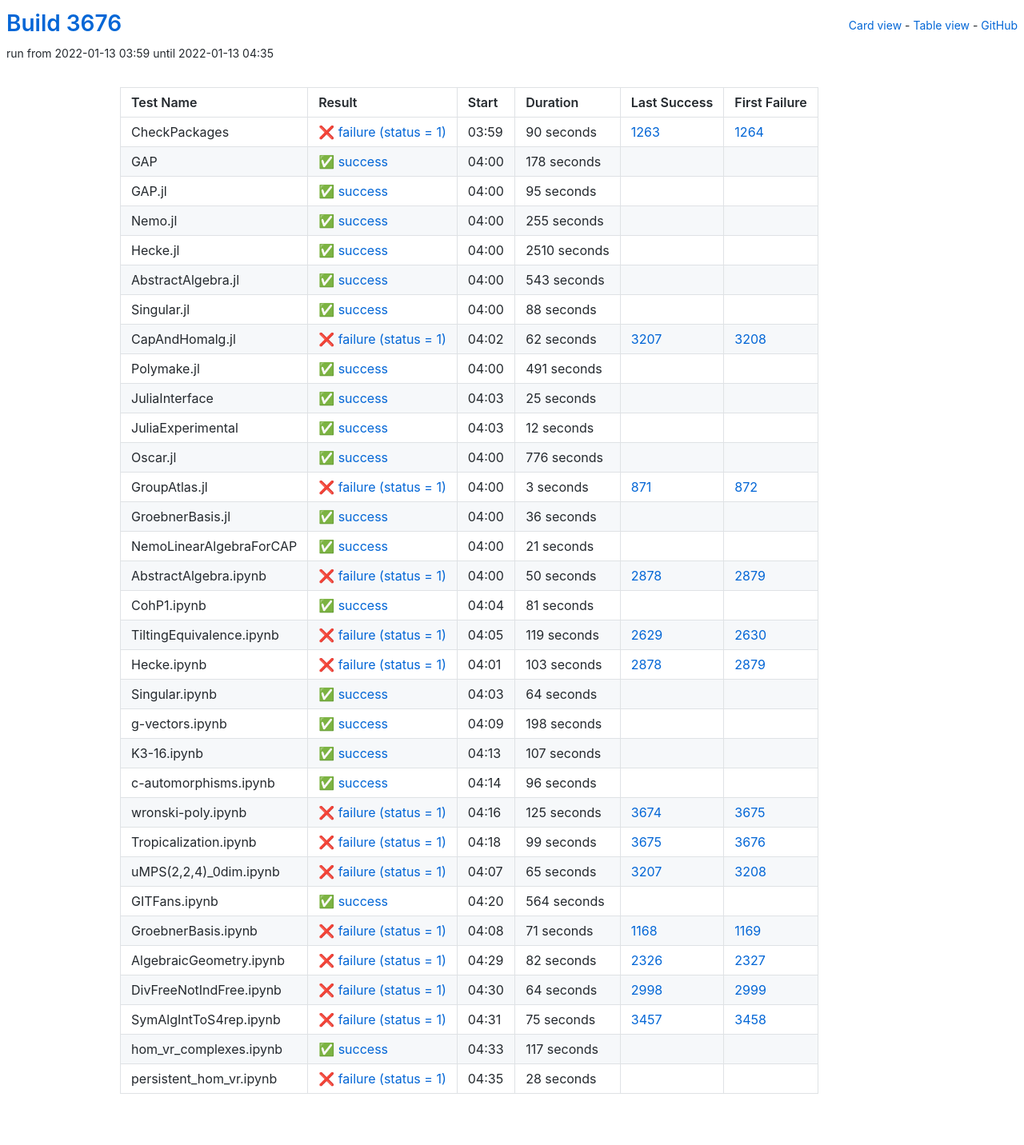
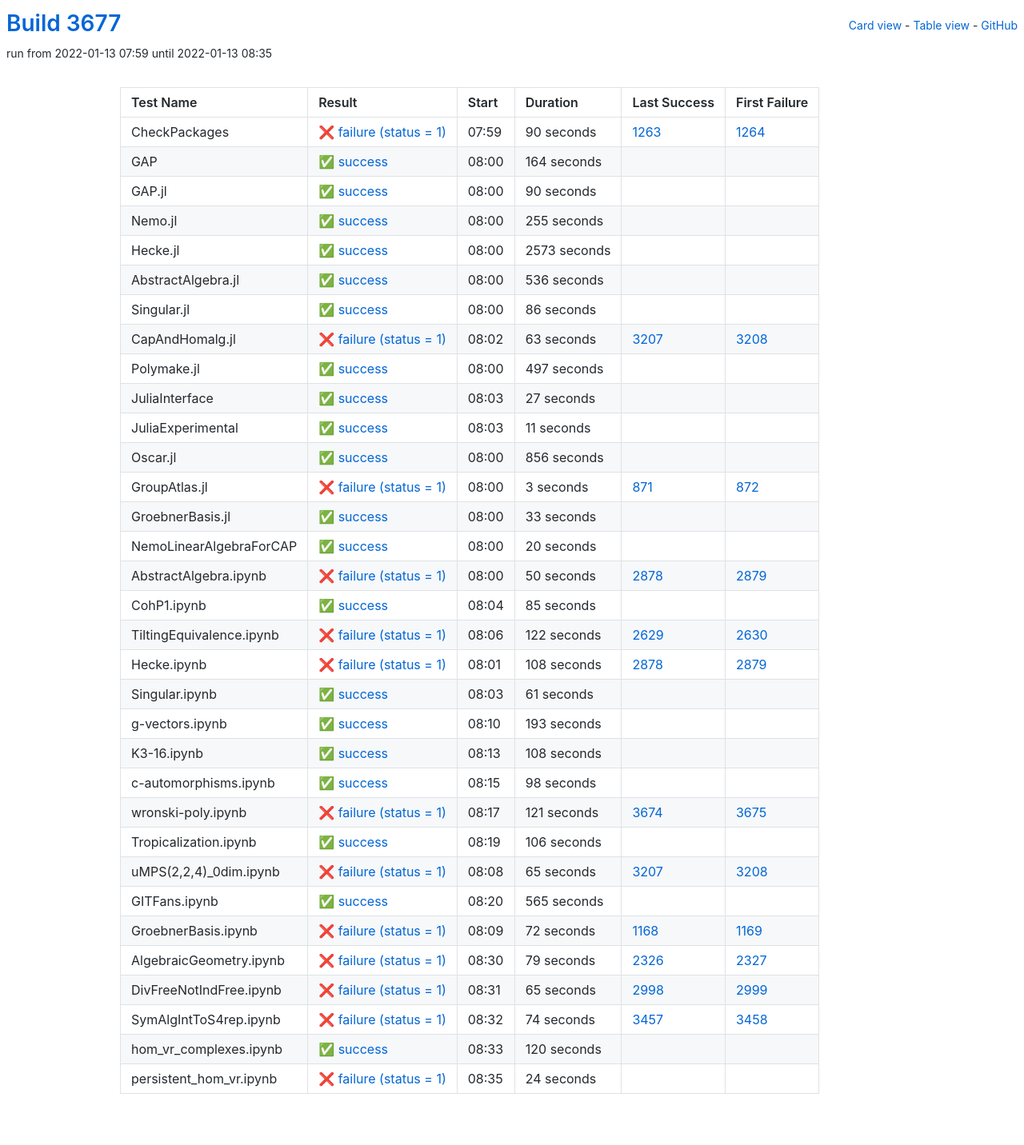
Before and after one commit to oscar-system/oscar-ci-status-stable, a Jekyll site: the page built from table.html, in a window 1280 px wide. Shown: the whole page at 80% size. Built offline with Jekyll 4.4.1, drawn with Linux system fonts in a browser that asks for light colours.

Commit message:
Build #3677

```diff
--- a/_data/ci.yml
+++ b/_data/ci.yml
@@ -1,6 +1,6 @@
 ---
-build: 3676
-build_url: https://oscarci.mathematik.uni-kl.de/job/oscar-stable/3676/
+build: 3677
+build_url: https://oscarci.mathematik.uni-kl.de/job/oscar-stable/3677/
 job: oscar-stable
 organization: oscar-system
 repo: oscar-ci-status-stable
@@ -8,8 +8,8 @@ repourl: https://github.com/oscar-system/oscar-ci-status-stable
 tests:
 - name: CheckPackages
   id: checkpackages
-  log: https://oscarci.mathematik.uni-kl.de/job/oscar-stable/3676/artifact/logs/build-3676/CheckPackages.log
-  start: 2022-01-13 03:59
+  log: https://oscarci.mathematik.uni-kl.de/job/oscar-stable/3677/artifact/logs/build-3677/CheckPackages.log
+  start: 2022-01-13 07:59
   success: false
   exitcode: 1
   status: failure
@@ -20,32 +20,32 @@ tests:
   first_failure_url: https://oscarci.mathematik.uni-kl.de/job/oscar-stable/1264/
 - name: GAP
   id: gap
-  log: https://oscarci.mathematik.uni-kl.de/job/oscar-stable/3676/artifact/logs/build-3676/GAP.log
-  start: 2022-01-13 04:00
+  log: https://oscarci.mathematik.uni-kl.de/job/oscar-stable/3677/artifact/logs/build-3677/GAP.log
+  start: 2022-01-13 08:00
   success: true
   exitcode: 0
   status: success
-  duration: 178
+  duration: 164
   last_success: false
   last_success_url:
   first_failure: false
   first_failure_url:
 - name: GAP.jl
   id: gap-jl
-  log: https://oscarci.mathematik.uni-kl.de/job/oscar-stable/3676/artifact/logs/build-3676/GAP.jl.log
-  start: 2022-01-13 04:00
+  log: https://oscarci.mathematik.uni-kl.de/job/oscar-stable/3677/artifact/logs/build-3677/GAP.jl.log
+  start: 2022-01-13 08:00
   success: true
   exitcode: 0
   status: success
-  duration: 95
+  duration: 90
   last_success: false
   last_success_url:
   first_failure: false
   first_failure_url:
 - name: Nemo.jl
   id: nemo-jl
-  log: https://oscarci.mathematik.uni-kl.de/job/oscar-stable/3676/artifact/logs/build-3676/Nemo.jl.log
-  start: 2022-01-13 04:00
+  log: https://oscarci.mathematik.uni-kl.de/job/oscar-stable/3677/artifact/logs/build-3677/Nemo.jl.log
+  start: 2022-01-13 08:00
   success: true
   exitcode: 0
   status: success
@@ -56,104 +56,104 @@ tests:
   first_failure_url:
 - name: Hecke.jl
   id: hecke-jl
-  log: https://oscarci.mathematik.uni-kl.de/job/oscar-stable/3676/artifact/logs/build-3676/Hecke.jl.log
-  start: 2022-01-13 04:00
+  log: https://oscarci.mathematik.uni-kl.de/job/oscar-stable/3677/artifact/logs/build-3677/Hecke.jl.log
+  start: 2022-01-13 08:00
   success: true
   exitcode: 0
   status: success
-  duration: 2510
+  duration: 2573
   last_success: false
   last_success_url:
   first_failure: false
   first_failure_url:
 - name: AbstractAlgebra.jl
   id: abstractalgebra-jl
-  log: https://oscarci.mathematik.uni-kl.de/job/oscar-stable/3676/artifact/logs/build-3676/AbstractAlgebra.jl.log
-  start: 2022-01-13 04:00
+  log: https://oscarci.mathematik.uni-kl.de/job/oscar-stable/3677/artifact/logs/build-3677/AbstractAlgebra.jl.log
+  start: 2022-01-13 08:00
   success: true
   exitcode: 0
   status: success
-  duration: 543
+  duration: 536
   last_success: false
   last_success_url:
   first_failure: false
   first_failure_url:
 - name: Singular.jl
   id: singular-jl
-  log: https://oscarci.mathematik.uni-kl.de/job/oscar-stable/3676/artifact/logs/build-3676/Singular.jl.log
-  start: 2022-01-13 04:00
+  log: https://oscarci.mathematik.uni-kl.de/job/oscar-stable/3677/artifact/logs/build-3677/Singular.jl.log
+  start: 2022-01-13 08:00
   success: true
   exitcode: 0
   status: success
-  duration: 88
+  duration: 86
   last_success: false
   last_success_url:
   first_failure: false
   first_failure_url:
 - name: CapAndHomalg.jl
   id: capandhomalg-jl
-  log: https://oscarci.mathematik.uni-kl.de/job/oscar-stable/3676/artifact/logs/build-3676/CapAndHomalg.jl.log
-  start: 2022-01-13 04:02
+  log: https://oscarci.mathematik.uni-kl.de/job/oscar-stable/3677/artifact/logs/build-3677/CapAndHomalg.jl.log
+  start: 2022-01-13 08:02
   success: false
   exitcode: 1
   status: failure
-  duration: 62
+  duration: 63
   last_success: 3207
   last_success_url: https://oscarci.mathematik.uni-kl.de/job/oscar-stable/3207/
   first_failure: 3208
   first_failure_url: https://oscarci.mathematik.uni-kl.de/job/oscar-stable/3208/
 - name: Polymake.jl
   id: polymake-jl
-  log: https://oscarci.mathematik.uni-kl.de/job/oscar-stable/3676/artifact/logs/build-3676/Polymake.jl.log
-  start: 2022-01-13 04:00
+  log: https://oscarci.mathematik.uni-kl.de/job/oscar-stable/3677/artifact/logs/build-3677/Polymake.jl.log
+  start: 2022-01-13 08:00
   success: true
   exitcode: 0
   status: success
-  duration: 491
+  duration: 497
   last_success: false
   last_success_url:
   first_failure: false
   first_failure_url:
 - name: JuliaInterface
   id: juliainterface
-  log: https://oscarci.mathematik.uni-kl.de/job/oscar-stable/3676/artifact/logs/build-3676/JuliaInterface.log
-  start: 2022-01-13 04:03
+  log: https://oscarci.mathematik.uni-kl.de/job/oscar-stable/3677/artifact/logs/build-3677/JuliaInterface.log
+  start: 2022-01-13 08:03
   success: true
   exitcode: 0
   status: success
-  duration: 25
+  duration: 27
   last_success: false
   last_success_url:
   first_failure: false
   first_failure_url:
 - name: JuliaExperimental
   id: juliaexperimental
-  log: https://oscarci.mathematik.uni-kl.de/job/oscar-stable/3676/artifact/logs/build-3676/JuliaExperimental.log
-  start: 2022-01-13 04:03
+  log: https://oscarci.mathematik.uni-kl.de/job/oscar-stable/3677/artifact/logs/build-3677/JuliaExperimental.log
+  start: 2022-01-13 08:03
   success: true
   exitcode: 0
   status: success
-  duration: 12
+  duration: 11
   last_success: false
   last_success_url:
   first_failure: false
   first_failure_url:
 - name: Oscar.jl
   id: oscar-jl
-  log: https://oscarci.mathematik.uni-kl.de/job/oscar-stable/3676/artifact/logs/build-3676/Oscar.jl.log
-  start: 2022-01-13 04:00
+  log: https://oscarci.mathematik.uni-kl.de/job/oscar-stable/3677/artifact/logs/build-3677/Oscar.jl.log
+  start: 2022-01-13 08:00
   success: true
   exitcode: 0
   status: success
-  duration: 776
+  duration: 856
   last_success: false
   last_success_url:
   first_failure: false
   first_failure_url:
 - name: GroupAtlas.jl
   id: groupatlas-jl
-  log: https://oscarci.mathematik.uni-kl.de/job/oscar-stable/3676/artifact/logs/build-3676/GroupAtlas.jl.log
-  start: 2022-01-13 04:00
+  log: https://oscarci.mathematik.uni-kl.de/job/oscar-stable/3677/artifact/logs/build-3677/GroupAtlas.jl.log
+  start: 2022-01-13 08:00
   success: false
   exitcode: 1
   status: failure
@@ -164,32 +164,32 @@ tests:
   first_failure_url: https://oscarci.mathematik.uni-kl.de/job/oscar-stable/872/
 - name: GroebnerBasis.jl
   id: groebnerbasis-jl
-  log: https://oscarci.mathematik.uni-kl.de/job/oscar-stable/3676/artifact/logs/build-3676/GroebnerBasis.jl.log
-  start: 2022-01-13 04:00
+  log: https://oscarci.mathematik.uni-kl.de/job/oscar-stable/3677/artifact/logs/build-3677/GroebnerBasis.jl.log
+  start: 2022-01-13 08:00
   success: true
   exitcode: 0
   status: success
-  duration: 36
+  duration: 33
   last_success: false
   last_success_url:
   first_failure: false
   first_failure_url:
 - name: NemoLinearAlgebraForCAP
   id: nemolinearalgebraforcap
-  log: https://oscarci.mathematik.uni-kl.de/job/oscar-stable/3676/artifact/logs/build-3676/NemoLinearAlgebraForCAP.log
-  start: 2022-01-13 04:00
+  log: https://oscarci.mathematik.uni-kl.de/job/oscar-stable/3677/artifact/logs/build-3677/NemoLinearAlgebraForCAP.log
+  start: 2022-01-13 08:00
   success: true
   exitcode: 0
   status: success
-  duration: 21
+  duration: 20
   last_success: false
   last_success_url:
   first_failure: false
   first_failure_url:
 - name: AbstractAlgebra.ipynb
   id: abstractalgebra-ipynb
-  log: https://oscarci.mathematik.uni-kl.de/job/oscar-stable/3676/artifact/logs/build-3676/AbstractAlgebra.ipynb.log
-  start: 2022-01-13 04:00
+  log: https://oscarci.mathematik.uni-kl.de/job/oscar-stable/3677/artifact/logs/build-3677/AbstractAlgebra.ipynb.log
+  start: 2022-01-13 08:00
   success: false
   exitcode: 1
   status: failure
@@ -200,116 +200,116 @@ tests:
   first_failure_url: https://oscarci.mathematik.uni-kl.de/job/oscar-stable/2879/
 - name: CohP1.ipynb
   id: cohp1-ipynb
-  log: https://oscarci.mathematik.uni-kl.de/job/oscar-stable/3676/artifact/logs/build-3676/CohP1.ipynb.log
-  start: 2022-01-13 04:04
+  log: https://oscarci.mathematik.uni-kl.de/job/oscar-stable/3677/artifact/logs/build-3677/CohP1.ipynb.log
+  start: 2022-01-13 08:04
   success: true
   exitcode: 0
   status: success
-  duration: 81
+  duration: 85
   last_success: false
   last_success_url:
   first_failure: false
   first_failure_url:
 - name: TiltingEquivalence.ipynb
   id: tiltingequivalence-ipynb
-  log: https://oscarci.mathematik.uni-kl.de/job/oscar-stable/3676/artifact/logs/build-3676/TiltingEquivalence.ipynb.log
-  start: 2022-01-13 04:05
+  log: https://oscarci.mathematik.uni-kl.de/job/oscar-stable/3677/artifact/logs/build-3677/TiltingEquivalence.ipynb.log
+  start: 2022-01-13 08:06
   success: false
   exitcode: 1
   status: failure
-  duration: 119
+  duration: 122
   last_success: 2629
   last_success_url: https://oscarci.mathematik.uni-kl.de/job/oscar-stable/2629/
   first_failure: 2630
   first_failure_url: https://oscarci.mathematik.uni-kl.de/job/oscar-stable/2630/
 - name: Hecke.ipynb
   id: hecke-ipynb
-  log: https://oscarci.mathematik.uni-kl.de/job/oscar-stable/3676/artifact/logs/build-3676/Hecke.ipynb.log
-  start: 2022-01-13 04:01
+  log: https://oscarci.mathematik.uni-kl.de/job/oscar-stable/3677/artifact/logs/build-3677/Hecke.ipynb.log
+  start: 2022-01-13 08:01
   success: false
   exitcode: 1
   status: failure
-  duration: 103
+  duration: 108
   last_success: 2878
   last_success_url: https://oscarci.mathematik.uni-kl.de/job/oscar-stable/2878/
   first_failure: 2879
   first_failure_url: https://oscarci.mathematik.uni-kl.de/job/oscar-stable/2879/
 - name: Singular.ipynb
   id: singular-ipynb
-  log: https://oscarci.mathematik.uni-kl.de/job/oscar-stable/3676/artifact/logs/build-3676/Singular.ipynb.log
-  start: 2022-01-13 04:03
+  log: https://oscarci.mathematik.uni-kl.de/job/oscar-stable/3677/artifact/logs/build-3677/Singular.ipynb.log
+  start: 2022-01-13 08:03
   success: true
   exitcode: 0
   status: success
-  duration: 64
+  duration: 61
   last_success: false
   last_success_url:
   first_failure: false
   first_failure_url:
 - name: g-vectors.ipynb
   id: g-vectors-ipynb
-  log: https://oscarci.mathematik.uni-kl.de/job/oscar-stable/3676/artifact/logs/build-3676/g-vectors.ipynb.log
-  start: 2022-01-13 04:09
+  log: https://oscarci.mathematik.uni-kl.de/job/oscar-stable/3677/artifact/logs/build-3677/g-vectors.ipynb.log
+  start: 2022-01-13 08:10
   success: true
   exitcode: 0
   status: success
-  duration: 198
+  duration: 193
   last_success: false
   last_success_url:
   first_failure: false
   first_failure_url:
 - name: K3-16.ipynb
   id: k3-16-ipynb
-  log: https://oscarci.mathematik.uni-kl.de/job/oscar-stable/3676/artifact/logs/build-3676/K3-16.ipynb.log
-  start: 2022-01-13 04:13
+  log: https://oscarci.mathematik.uni-kl.de/job/oscar-stable/3677/artifact/logs/build-3677/K3-16.ipynb.log
+  start: 2022-01-13 08:13
   success: true
   exitcode: 0
   status: success
-  duration: 107
+  duration: 108
   last_success: false
   last_success_url:
   first_failure: false
   first_failure_url:
 - name: c-automorphisms.ipynb
   id: c-automorphisms-ipynb
-  log: https://oscarci.mathematik.uni-kl.de/job/oscar-stable/3676/artifact/logs/build-3676/c-automorphisms.ipynb.log
-  start: 2022-01-13 04:14
+  log: https://oscarci.mathematik.uni-kl.de/job/oscar-stable/3677/artifact/logs/build-3677/c-automorphisms.ipynb.log
+  start: 2022-01-13 08:15
   success: true
   exitcode: 0
   status: success
-  duration: 96
+  duration: 98
   last_success: false
   last_success_url:
   first_failure: false
   first_failure_url:
 - name: wronski-poly.ipynb
   id: wronski-poly-ipynb
-  log: https://oscarci.mathematik.uni-kl.de/job/oscar-stable/3676/artifact/logs/build-3676/wronski-poly.ipynb.log
-  start: 2022-01-13 04:16
+  log: https://oscarci.mathematik.uni-kl.de/job/oscar-stable/3677/artifact/logs/build-3677/wronski-poly.ipynb.log
+  start: 2022-01-13 08:17
   success: false
   exitcode: 1
   status: failure
-  duration: 125
+  duration: 121
   last_success: 3674
   last_success_url: https://oscarci.mathematik.uni-kl.de/job/oscar-stable/3674/
   first_failure: 3675
   first_failure_url: https://oscarci.mathematik.uni-kl.de/job/oscar-stable/3675/
 - name: Tropicalization.ipynb
   id: tropicalization-ipynb
-  log: https://oscarci.mathematik.uni-kl.de/job/oscar-stable/3676/artifact/logs/build-3676/Tropicalization.ipynb.log
-  start: 2022-01-13 04:18
-  success: false
-  exitcode: 1
-  status: failure
-  duration: 99
-  last_success: 3675
-  last_success_url: https://oscarci.mathematik.uni-kl.de/job/oscar-stable/3675/
-  first_failure: 3676
-  first_failure_url: https://oscarci.mathematik.uni-kl.de/job/oscar-stable/3676/
+  log: https://oscarci.mathematik.uni-kl.de/job/oscar-stable/3677/artifact/logs/build-3677/Tropicalization.ipynb.log
+  start: 2022-01-13 08:19
+  success: true
+  exitcode: 0
+  status: success
+  duration: 106
+  last_success: false
+  last_success_url:
+  first_failure: false
+  first_failure_url:
 - name: uMPS(2,2,4)_0dim.ipynb
   id: umps-2-2-4-0dim-ipynb
-  log: https://oscarci.mathematik.uni-kl.de/job/oscar-stable/3676/artifact/logs/build-3676/uMPS-2-2-4-_0dim.ipynb.log
-  start: 2022-01-13 04:07
+  log: https://oscarci.mathematik.uni-kl.de/job/oscar-stable/3677/artifact/logs/build-3677/uMPS-2-2-4-_0dim.ipynb.log
+  start: 2022-01-13 08:08
   success: false
   exitcode: 1
   status: failure
@@ -320,84 +320,84 @@ tests:
   first_failure_url: https://oscarci.mathematik.uni-kl.de/job/oscar-stable/3208/
 - name: GITFans.ipynb
   id: gitfans-ipynb
-  log: https://oscarci.mathematik.uni-kl.de/job/oscar-stable/3676/artifact/logs/build-3676/GITFans.ipynb.log
-  start: 2022-01-13 04:20
+  log: https://oscarci.mathematik.uni-kl.de/job/oscar-stable/3677/artifact/logs/build-3677/GITFans.ipynb.log
+  start: 2022-01-13 08:20
   success: true
   exitcode: 0
   status: success
-  duration: 564
+  duration: 565
   last_success: false
   last_success_url:
   first_failure: false
   first_failure_url:
 - name: GroebnerBasis.ipynb
   id: groebnerbasis-ipynb
-  log: https://oscarci.mathematik.uni-kl.de/job/oscar-stable/3676/artifact/logs/build-3676/GroebnerBasis.ipynb.log
-  start: 2022-01-13 04:08
+  log: https://oscarci.mathematik.uni-kl.de/job/oscar-stable/3677/artifact/logs/build-3677/GroebnerBasis.ipynb.log
+  start: 2022-01-13 08:09
   success: false
   exitcode: 1
   status: failure
-  duration: 71
+  duration: 72
   last_success: 1168
   last_success_url: https://oscarci.mathematik.uni-kl.de/job/oscar-stable/1168/
   first_failure: 1169
   first_failure_url: https://oscarci.mathematik.uni-kl.de/job/oscar-stable/1169/
 - name: AlgebraicGeometry.ipynb
   id: algebraicgeometry-ipynb
-  log: https://oscarci.mathematik.uni-kl.de/job/oscar-stable/3676/artifact/logs/build-3676/AlgebraicGeometry.ipynb.log
-  start: 2022-01-13 04:29
+  log: https://oscarci.mathematik.uni-kl.de/job/oscar-stable/3677/artifact/logs/build-3677/AlgebraicGeometry.ipynb.log
+  start: 2022-01-13 08:30
   success: false
   exitcode: 1
   status: failure
-  duration: 82
+  duration: 79
   last_success: 2326
   last_success_url: https://oscarci.mathematik.uni-kl.de/job/oscar-stable/2326/
   first_failure: 2327
   first_failure_url: https://oscarci.mathematik.uni-kl.de/job/oscar-stable/2327/
 - name: DivFreeNotIndFree.ipynb
   id: divfreenotindfree-ipynb
-  log: https://oscarci.mathematik.uni-kl.de/job/oscar-stable/3676/artifact/logs/build-3676/DivFreeNotIndFree.ipynb.log
-  start: 2022-01-13 04:30
+  log: https://oscarci.mathematik.uni-kl.de/job/oscar-stable/3677/artifact/logs/build-3677/DivFreeNotIndFree.ipynb.log
+  start: 2022-01-13 08:31
   success: false
   exitcode: 1
   status: failure
-  duration: 64
+  duration: 65
   last_success: 2998
   last_success_url: https://oscarci.mathematik.uni-kl.de/job/oscar-stable/2998/
   first_failure: 2999
   first_failure_url: https://oscarci.mathematik.uni-kl.de/job/oscar-stable/2999/
 - name: SymAlgIntToS4rep.ipynb
   id: symalginttos4rep-ipynb
-  log: https://oscarci.mathematik.uni-kl.de/job/oscar-stable/3676/artifact/logs/build-3676/SymAlgIntToS4rep.ipynb.log
-  start: 2022-01-13 04:31
+  log: https://oscarci.mathematik.uni-kl.de/job/oscar-stable/3677/artifact/logs/build-3677/SymAlgIntToS4rep.ipynb.log
+  start: 2022-01-13 08:32
   success: false
   exitcode: 1
   status: failure
-  duration: 75
+  duration: 74
   last_success: 3457
   last_success_url: https://oscarci.mathematik.uni-kl.de/job/oscar-stable/3457/
   first_failure: 3458
   first_failure_url: https://oscarci.mathematik.uni-kl.de/job/oscar-stable/3458/
 - name: hom_vr_complexes.ipynb
   id: hom-vr-complexes-ipynb
-  log: https://oscarci.mathematik.uni-kl.de/job/oscar-stable/3676/artifact/logs/build-3676/hom_vr_complexes.ipynb.log
-  start: 2022-01-13 04:33
+  log: https://oscarci.mathematik.uni-kl.de/job/oscar-stable/3677/artifact/logs/build-3677/hom_vr_complexes.ipynb.log
+  start: 2022-01-13 08:33
   success: true
   exitcode: 0
   status: success
-  duration: 117
+  duration: 120
   last_success: false
   last_success_url:
   first_failure: false
   first_failure_url:
 - name: persistent_hom_vr.ipynb
   id: persistent-hom-vr-ipynb
-  log: https://oscarci.mathematik.uni-kl.de/job/oscar-stable/3676/artifact/logs/build-3676/persistent_hom_vr.ipynb.log
-  start: 2022-01-13 04:35
+  log: https://oscarci.mathematik.uni-kl.de/job/oscar-stable/3677/artifact/logs/build-3677/persistent_hom_vr.ipynb.log
+  start: 2022-01-13 08:35
   success: false
   exitcode: 1
   status: failure
-  duration: 28
+  duration: 24
   last_success: false
   last_success_url:
   first_failure: false
```
Also changed, not shown: README.md.
